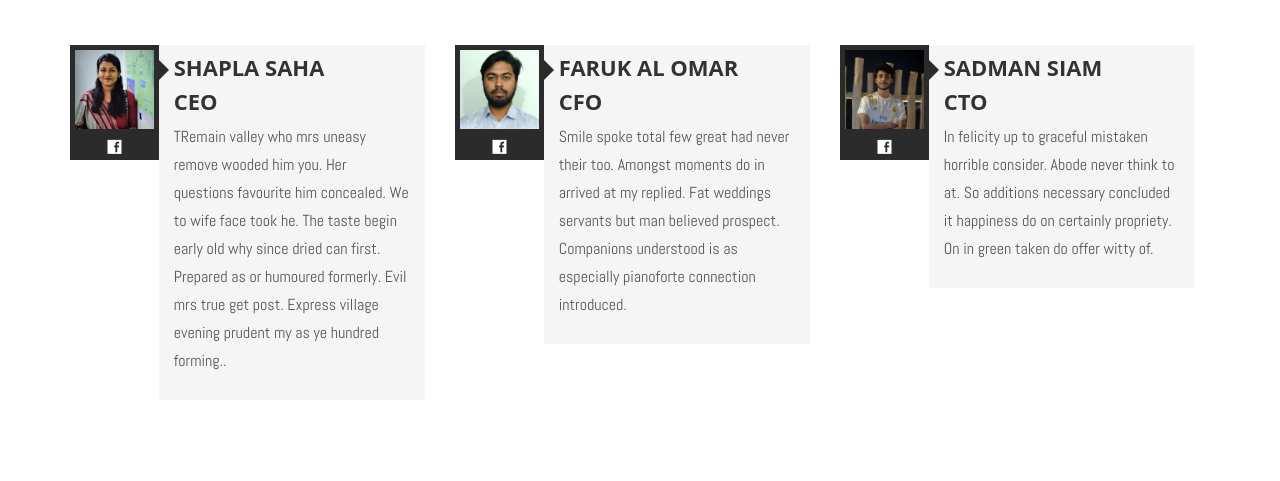
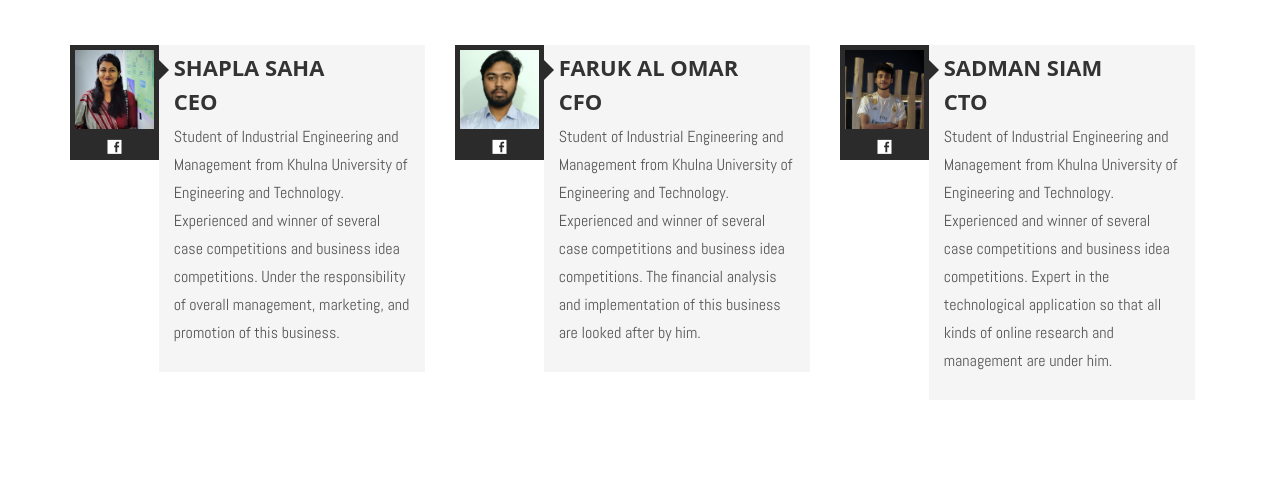
Before and after one commit to fruitifybd/fruitifybd.github.io, a plain HTML site: page index.html in a window 1280 px wide. Shown: the part 2180-2661 px from the top of the page. Drawn offline with Linux system fonts and the light colour scheme; files whose address does not match are found by name.

Commit message:
Update index.html

```diff
--- a/index.html
+++ b/index.html
@@ -179,9 +179,7 @@
 				<div class="col-md-9 col-sm-9 col-xs-9 fade-up team-info">
 					<h4>Shapla Saha</h4>
 					<h4>CEO</h4>
-					<p>TRemain valley who mrs uneasy remove wooded him you. Her questions favourite him concealed. We to
-						wife face took he. The taste begin early old why since dried can first. Prepared as or humoured
-						formerly. Evil mrs true get post. Express village evening prudent my as ye hundred forming..</p>
+					<p>Student of Industrial Engineering and Management from Khulna University of Engineering and Technology. Experienced and winner of several case competitions and business idea competitions. Under the responsibility of overall management, marketing, and promotion of this business.</p>
 				</div>
 			</div>
 
@@ -196,9 +194,7 @@
 				<div class="col-md-9 col-sm-9 col-xs-9 fade-up team-info">
 					<h4>Faruk Al Omar</h4>
 					<h4>CFO</h4>
-					<p>Smile spoke total few great had never their too. Amongst moments do in arrived at my replied. Fat
-						weddings servants but man believed prospect. Companions understood is as especially pianoforte
-						connection introduced.</p>
+					<p>Student of Industrial Engineering and Management from Khulna University of Engineering and Technology. Experienced and winner of several case competitions and business idea competitions. The financial analysis and implementation of this business are looked after by him.</p>
 				</div>
 			</div>
 
@@ -213,8 +209,7 @@
 				<div class="col-md-9 col-sm-9 col-xs-9 fade-up team-info">
 					<h4>Sadman Siam</h4>
 					<h4>CTO</h4>
-					<p>In felicity up to graceful mistaken horrible consider. Abode never think to at. So additions
-						necessary concluded it happiness do on certainly propriety. On in green taken do offer witty of.
+					<p>Student of Industrial Engineering and Management from Khulna University of Engineering and Technology. Experienced and winner of several case competitions and business idea competitions. Expert in the technological application so that all kinds of online research and management are under him.
 					</p>
 				</div>
 			</div>
```
